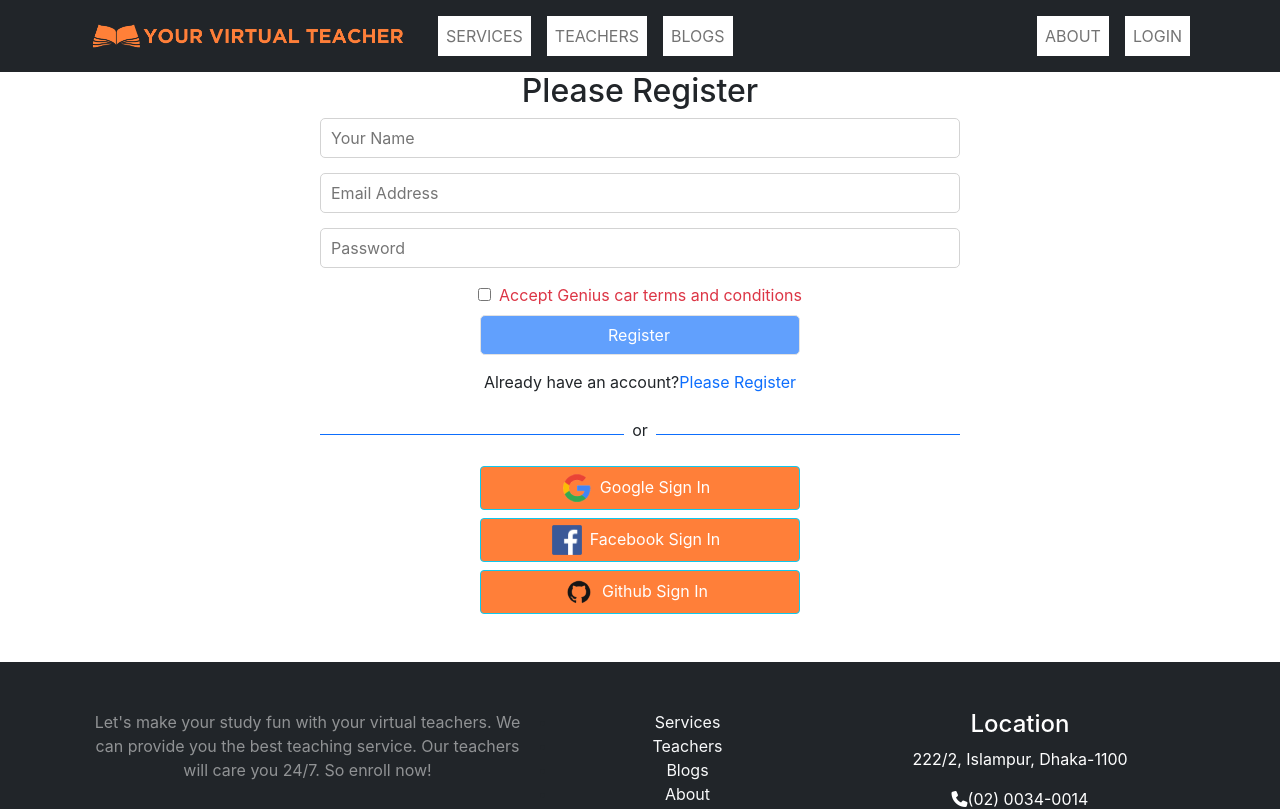
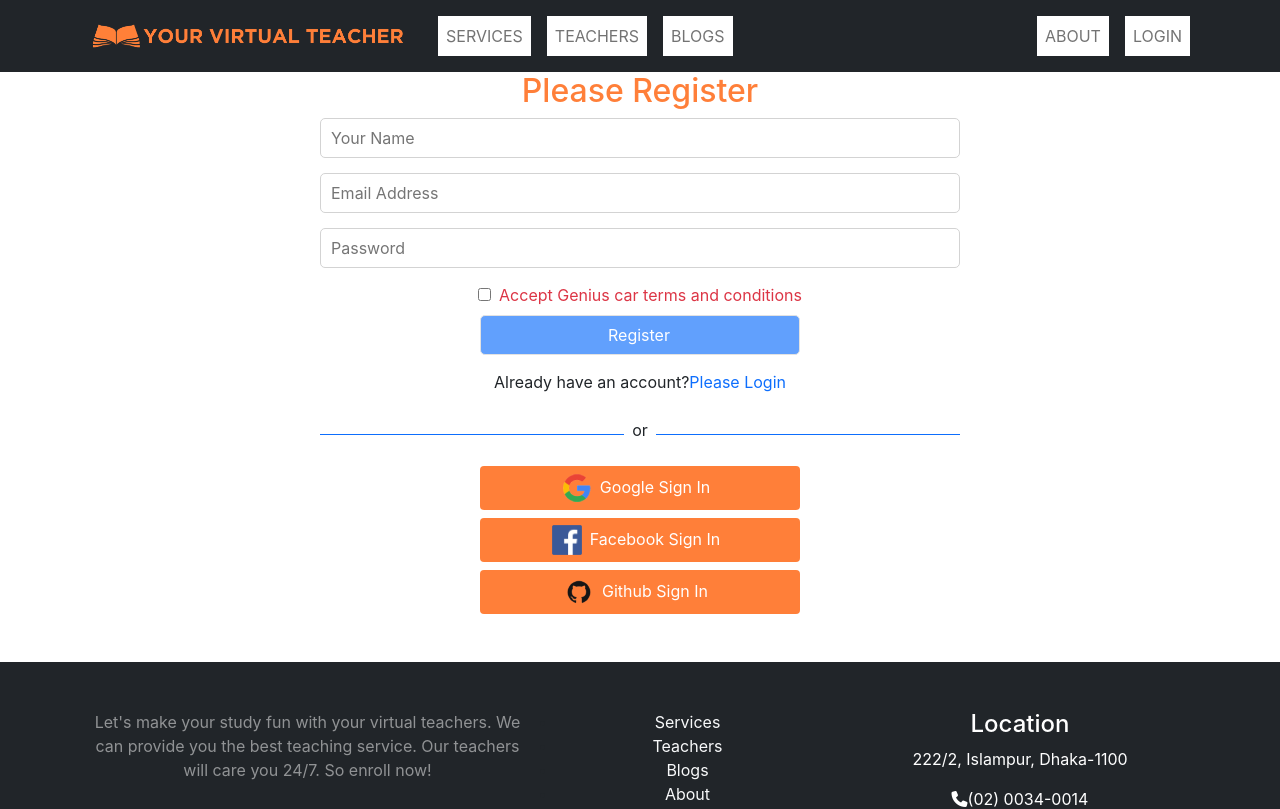
Before and after one commit to muhammadalaminwd/tenth-assignment, a React (Create React App) app: page /register in a window 1280 px wide. Shown: the top 809 px of the page. Built offline with nearby package versions, Linux system fonts and the light colour scheme; no server answers.

Commit message:
github-login-system-enabled

```diff
--- /dev/null
+++ b/src/Pages/Login/Login/Login.css
@@ -0,0 +1,3 @@
+.login{
+    color: #FF7F39;
+}
--- a/src/Pages/Login/Login/Login.js
+++ b/src/Pages/Login/Login/Login.js
@@ -7,6 +7,7 @@ import Loading from "../../Shared/Loading/Loading";
 import SocialLogin from "../SocialLogin/SocialLogin";
 import { ToastContainer, toast } from 'react-toastify';
 import 'react-toastify/dist/ReactToastify.css';
+import './Login.css'
 
 const Login = () => {
     const emailRef = useRef('')
@@ -61,7 +62,7 @@ const resetPassword = async() => {
 }
   return (
     <div className="container w-50 mx-auto">
-      <h2 className="text-primary text-center mt-2">Please Login</h2>
+      <h2 className="login text-center mt-2 ">Please Login</h2>
       <Form onSubmit={handleSubmit}>
         <Form.Group className="mb-3" controlId="formBasicEmail">
           <Form.Control ref={emailRef} type="email" placeholder="Enter email" required />
@@ -70,13 +71,13 @@ const resetPassword = async() => {
         <Form.Group className="mb-3" controlId="formBasicPassword">
           <Form.Control ref={passwordRef} type="password" placeholder="Password" required/>
         </Form.Group>
-        <Button className="mb-2" variant="primary" type="submit">
+        <Button className="mb-2 btn" type="submit">
           Login
         </Button>
       </Form>
       {errorElement}
       <p>New to Genius Car <Link to="/register" className="text-primary pe-auto text-decoration-none" onClick={navigateRegister}>Please Register</Link></p>
-      <p>Forget Password <button className="text-primary btn btn-link pe-auto text-decoration-none" onClick={resetPassword}>Reset Password</button></p>
+      <p>Forget Password <button className="btn btn-link pe-auto text-decoration-none" onClick={resetPassword}>Reset Password</button></p>
       <SocialLogin></SocialLogin>
       <ToastContainer />
     </div>
--- a/src/Pages/Login/Register/Register.css
+++ b/src/Pages/Login/Register/Register.css
@@ -1,3 +1,6 @@
+.register{
+    color: #FF7F39;
+}
 .register-form{
     margin: 0 auto;
     width: 50%;
--- a/src/Pages/Login/Register/Register.js
+++ b/src/Pages/Login/Register/Register.js
@@ -46,7 +46,7 @@ const Register = () => {
 
     return (
         <div className='register-form'>
-            <h2 style={{textAlign: "center"}}>Please Register</h2>
+            <h2 className='register' style={{textAlign: "center"}}>Please Register</h2>
             <form onSubmit={handleRegister}>
             <input type="text" name="name" id="" placeholder='Your Name'/>
             <input type="email" name="email" id="" placeholder='Email Address' required/>
@@ -57,7 +57,7 @@ const Register = () => {
             <input disabled={!agree} className='w-50 mx-auto btn btn-primary mt-2' type="submit" value="Register" />
 
             </form>
-            <p>Already have an account?<Link to="/login" className="text-primary pe-auto text-decoration-none" onClick={navigateLogin }>Please Register</Link></p>
+            <p>Already have an account?<Link to="/login" className="text-primary pe-auto text-decoration-none" onClick={navigateLogin }>Please Login</Link></p>
             <SocialLogin></SocialLogin>
         </div>
     );
--- a/src/Pages/Login/SocialLogin/SocialLogin.js
+++ b/src/Pages/Login/SocialLogin/SocialLogin.js
@@ -39,15 +39,15 @@ const SocialLogin = () => {
         <button
         onClick={() => signInWithGoogle()}
 
-        className="btn btn-info w-50 d-block mx-auto my-2">
+        className="btn w-50 d-block mx-auto my-2">
         <img style={{width: '30px'}} src={googlelogo} alt="" />
         <span className="px-2">Google Sign In</span>
         </button>
-        <button onClick={() => signInWithGithub()} className="btn btn-info w-50 d-block mx-auto my-2">
+        <button onClick={() => signInWithGithub()} className="btn w-50 d-block mx-auto my-2">
         <img style={{width: '30px'}} src={facebooklogo} alt="" />
         <span className="px-2">Facebook Sign In</span>
         </button>
-        <button onClick={() => signInWithGithub()} className="btn btn-info w-50 d-block mx-auto">
+        <button onClick={() => signInWithGithub()} className="btn w-50 d-block mx-auto">
         <img style={{width: '30px'}} src={githublogo} alt="" />
         <span className="px-2">Github Sign In</span>
         </button>
```
